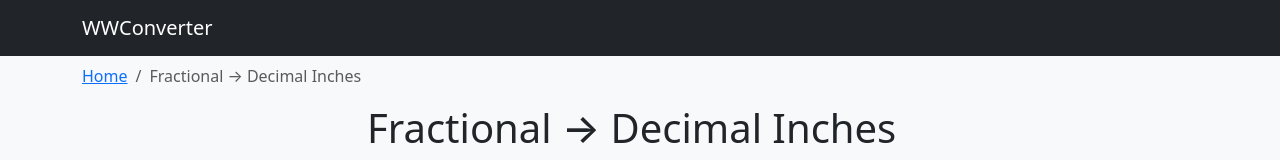
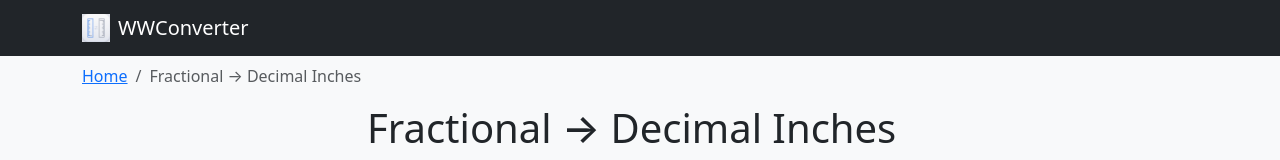
Before and after one commit to bagstac/WWConvertor, a plain HTML site: page inches-to-decimal.html in a window 1280 px wide. Shown: the top 160 px of the page. Drawn offline with nearby package versions, Linux system fonts and the light colour scheme.

Commit message:
Add icon

```diff
--- a/inches-to-decimal.html
+++ b/inches-to-decimal.html
@@ -6,12 +6,16 @@
   <title>Fractional Inches to Decimal | WWConverter</title>
   <link href="https://cdn.jsdelivr.net/npm/bootstrap@5.3.3/dist/css/bootstrap.min.css" rel="stylesheet">
   <link href="css/styles.css" rel="stylesheet">
+  <link rel="icon" type="image/png" href="icon.png">
 </head>
 <body>
 
   <nav class="navbar navbar-dark bg-dark">
     <div class="container">
-      <a class="navbar-brand" href="index.html">WWConverter</a>
+      <a class="navbar-brand d-flex align-items-center gap-2" href="index.html">
+        <img src="icon.png" alt="" width="28" height="28">
+        WWConverter
+      </a>
     </div>
   </nav>
 
```
Also changed, not shown: inches-to-metric.html (+5 -1 lines), index.html (+5 -1 lines), metric-to-inches.html (+5 -1 lines), icon.png (added).
